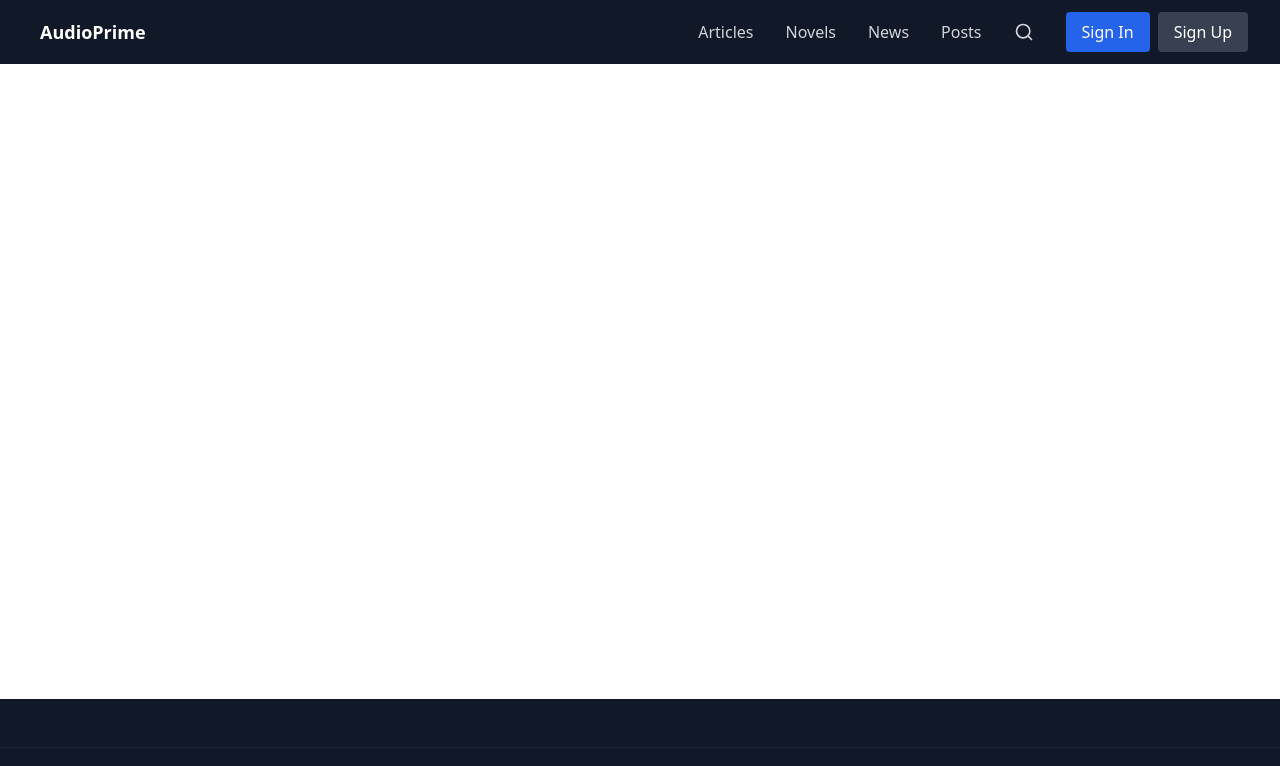
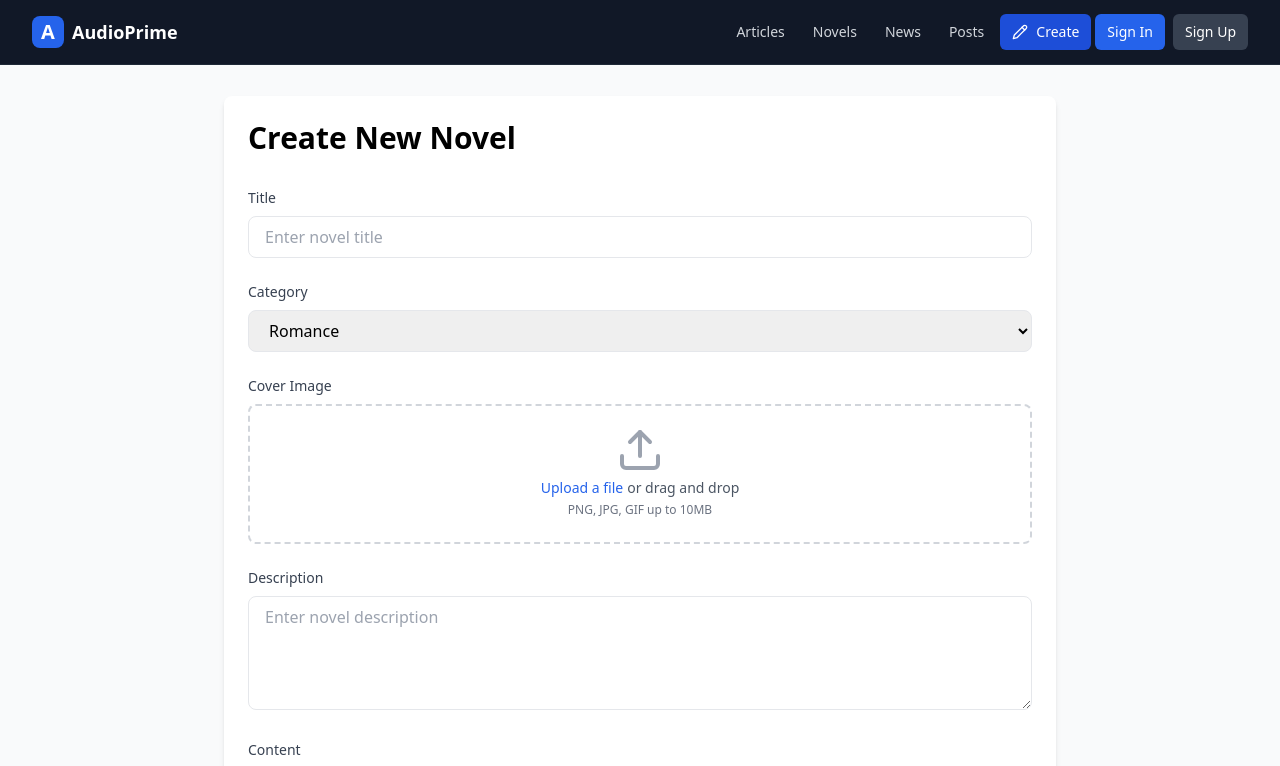
Before and after one commit to KiadtisakTh/Hackathon, a React (Vite) app: page /membership in a window 1280 px wide. Shown: the top 766 px of the page. Built offline with nearby package versions, Linux system fonts and the light colour scheme.

Commit message:
[Fix] เเก้ไข ชื่อ about us เเละ เเก้ไขหน้าappbar

```diff
--- a/src/App.tsx
+++ b/src/App.tsx
@@ -13,6 +13,7 @@ import { News } from './pages/News';
 import { Status } from './pages/Status';
 import { Profile } from './pages/Profile';
 import { Payment } from './pages/Payment';
+import { Membership } from './pages/Membership';
 
 function HomePage() {
   return (
@@ -40,6 +41,7 @@ function App() {
           <Route path="/status" element={<Status />} />
           <Route path="/profile" element={<Profile />} />
           <Route path="/payment" element={<Payment />} />
+          <Route path="/membership" element={<Membership />} />
         </Routes>
       </main>
       <Footer />
--- a/src/components/layout/Navbar.tsx
+++ b/src/components/layout/Navbar.tsx
@@ -1,64 +1,146 @@
 import React, { useState } from 'react';
-import { Link } from 'react-router-dom';
-import { Search, User, ChevronDown } from 'lucide-react';
+import { Link, useLocation } from 'react-router-dom';
+import { Pencil, User, ChevronDown } from 'lucide-react';
 import { useAuth } from '../../contexts/AuthContext';
 
 export function Navbar() {
   const { user, signOut } = useAuth();
   const [isDropdownOpen, setIsDropdownOpen] = useState(false);
+  const location = useLocation();
 
   const toggleDropdown = () => {
     setIsDropdownOpen(!isDropdownOpen);
   };
 
+  const isActive = (path: string) => {
+    return location.pathname === path;
+  };
+
   return (
-    <nav className="fixed top-0 left-0 right-0 bg-gray-900 z-50">
+    <nav className="fixed top-0 left-0 right-0 bg-gray-900 z-50 border-b border-gray-800">
       <div className="max-w-7xl mx-auto px-4 sm:px-6 lg:px-8">
         <div className="flex items-center justify-between h-16">
+          {/* Logo */}
           <div className="flex items-center">
-            <Link to="/" className="flex items-center">
-              <span className="ml-2 text-white font-semibold text-lg">AudioPrime</span>
+            <Link to="/" className="flex items-center space-x-2">
+              <div className="w-8 h-8 bg-blue-600 rounded-lg flex items-center justify-center">
+                <span className="text-white font-bold text-xl">A</span>
+              </div>
+              <span className="text-white font-semibold text-lg">AudioPrime</span>
             </Link>
           </div>
 
-          <div className="flex items-center space-x-8">
-            <Link to="/articles" className="text-gray-300 hover:text-white">Articles</Link>
-            <Link to="/novels" className="text-gray-300 hover:text-white">Novels</Link>
-            <Link to="/news" className="text-gray-300 hover:text-white">News</Link>
-            <Link to="/status" className="text-gray-300 hover:text-white">Posts</Link>
-            <Search className="h-5 w-5 text-gray-300 hover:text-white cursor-pointer" />
+          {/* Navigation Links */}
+          <div className="flex items-center space-x-1">
+            <Link
+              to="/articles"
+              className={`px-3 py-2 rounded-md text-sm font-medium transition-colors ${
+                isActive('/articles')
+                  ? 'bg-gray-800 text-white'
+                  : 'text-gray-300 hover:bg-gray-800 hover:text-white'
+              }`}
+            >
+              Articles
+            </Link>
+            <Link
+              to="/novels"
+              className={`px-3 py-2 rounded-md text-sm font-medium transition-colors ${
+                isActive('/novels')
+                  ? 'bg-gray-800 text-white'
+                  : 'text-gray-300 hover:bg-gray-800 hover:text-white'
+              }`}
+            >
+              Novels
+            </Link>
+            <Link
+              to="/news"
+              className={`px-3 py-2 rounded-md text-sm font-medium transition-colors ${
+                isActive('/news')
+                  ? 'bg-gray-800 text-white'
+                  : 'text-gray-300 hover:bg-gray-800 hover:text-white'
+              }`}
+            >
+              News
+            </Link>
+            <Link
+              to="/status"
+              className={`px-3 py-2 rounded-md text-sm font-medium transition-colors ${
+                isActive('/status')
+                  ? 'bg-gray-800 text-white'
+                  : 'text-gray-300 hover:bg-gray-800 hover:text-white'
+              }`}
+            >
+              Posts
+            </Link>
+
+            {/* Create Button */}
+            <Link
+              to="/membership"
+              className={`ml-2 flex items-center px-3 py-2 rounded-md text-sm font-medium transition-colors ${
+                isActive('/membership')
+                  ? 'bg-blue-700 text-white'
+                  : 'bg-blue-600 text-white hover:bg-blue-700'
+              }`}
+            >
+              <Pencil className="h-4 w-4 mr-2" />
+              Create
+            </Link>
+
+            {/* User Menu */}
             {user ? (
-              <div className="relative">
+              <div className="relative ml-2">
                 <button
                   onClick={toggleDropdown}
-                  className="flex items-center text-gray-300 hover:text-white focus:outline-none"
+                  className="flex items-center px-3 py-2 rounded-md text-sm font-medium text-gray-300 hover:bg-gray-800 hover:text-white focus:outline-none"
                 >
-                  <User className="h-5 w-5 mr-1" />
-                  <ChevronDown className="h-4 w-4" />
+                  <div className="w-8 h-8 bg-gray-700 rounded-full flex items-center justify-center">
+                    <User className="h-5 w-5" />
+                  </div>
+                  <ChevronDown className="h-4 w-4 ml-2" />
                 </button>
                 {isDropdownOpen && (
-                  <div className="absolute right-0 mt-2 w-48 bg-white rounded-md shadow-lg z-10">
-                    <Link to="/profile" className="block px-4 py-2 text-gray-800 hover:bg-gray-100">
+                  <div className="absolute right-0 mt-2 w-48 bg-white rounded-md shadow-lg z-10 py-1">
+                    <Link
+                      to="/profile"
+                      className="block px-4 py-2 text-sm text-gray-700 hover:bg-gray-100"
+                    >
                       View Profile
                     </Link>
-                    <Link to="/payment" className="block px-4 py-2 text-gray-800 hover:bg-gray-100">
+                    <Link
+                      to="/payment"
+                      className="block px-4 py-2 text-sm text-gray-700 hover:bg-gray-100"
+                    >
                       Manage Payment
                     </Link>
-                    <Link to="/settings" className="block px-4 py-2 text-gray-800 hover:bg-gray-100">
+                    <Link
+                      to="/settings"
+                      className="block px-4 py-2 text-sm text-gray-700 hover:bg-gray-100"
+                    >
                       Settings
                     </Link>
-                    <button onClick={signOut} className="block px-4 py-2 text-gray-800 hover:bg-gray-100 text-left w-full">
-                      Sign Out
-                    </button>
+                    <div className="border-t border-gray-100">
+                      <button
+                        onClick={signOut}
+                        className="block w-full text-left px-4 py-2 text-sm text-gray-700 hover:bg-gray-100"
+                      >
+                        Sign Out
+                      </button>
+                    </div>
                   </div>
                 )}
               </div>
             ) : (
-              <div className="flex items-center space-x-2">
-                <Link to="/login" className="bg-blue-600 hover:bg-blue-700 text-white px-4 py-2 rounded transition-colors">
+              <div className="flex items-center ml-2 space-x-2">
+                <Link
+                  to="/login"
+                  className="px-3 py-2 rounded-md text-sm font-medium bg-blue-600 text-white hover:bg-blue-700 transition-colors"
+                >
                   Sign In
                 </Link>
-                <Link to="/register" className="bg-gray-700 hover:bg-gray-800 text-white px-4 py-2 rounded transition-colors">
+                <Link
+                  to="/register"
+                  className="px-3 py-2 rounded-md text-sm font-medium bg-gray-700 text-white hover:bg-gray-800 transition-colors"
+                >
                   Sign Up
                 </Link>
               </div>
--- /dev/null
+++ b/src/pages/Membership.tsx
@@ -0,0 +1,143 @@
+import React, { useState } from 'react';
+import { Pencil, Upload, Plus } from 'lucide-react';
+import { supabase } from '../lib/supabase';
+
+export function Membership() {
+  const [novelData, setNovelData] = useState({
+    title: '',
+    description: '',
+    category: 'Romance',
+    coverImage: null as File | null,
+    content: ''
+  });
+
+  const categories = [
+    'Romance',
+    'Fantasy',
+    'Mystery',
+    'Science Fiction',
+    'Adventure',
+    'Drama'
+  ];
+
+  const handleSubmit = async (e: React.FormEvent) => {
+    e.preventDefault();
+    // Here you would implement the novel creation logic with Supabase
+    console.log('Novel data:', novelData);
+  };
+
+  const handleImageChange = (e: React.ChangeEvent<HTMLInputElement>) => {
+    if (e.target.files && e.target.files[0]) {
+      setNovelData(prev => ({ ...prev, coverImage: e.target.files![0] }));
+    }
+  };
+
+  return (
+    <div className="min-h-screen bg-gray-50 pt-24">
+      <div className="max-w-4xl mx-auto px-4 sm:px-6 lg:px-8">
+        <div className="bg-white rounded-lg shadow-md p-6">
+          <h1 className="text-3xl font-bold mb-8">Create New Novel</h1>
+
+          <form onSubmit={handleSubmit} className="space-y-6">
+            {/* Title */}
+            <div>
+              <label className="block text-sm font-medium text-gray-700 mb-2">
+                Title
+              </label>
+              <input
+                type="text"
+                value={novelData.title}
+                onChange={(e) => setNovelData(prev => ({ ...prev, title: e.target.value }))}
+                className="w-full px-4 py-2 border rounded-lg focus:ring-2 focus:ring-blue-500"
+                placeholder="Enter novel title"
+              />
+            </div>
+
+            {/* Category */}
+            <div>
+              <label className="block text-sm font-medium text-gray-700 mb-2">
+                Category
+              </label>
+              <select
+                value={novelData.category}
+                onChange={(e) => setNovelData(prev => ({ ...prev, category: e.target.value }))}
+                className="w-full px-4 py-2 border rounded-lg focus:ring-2 focus:ring-blue-500"
+              >
+                {categories.map((category) => (
+                  <option key={category} value={category}>
+                    {category}
+                  </option>
+                ))}
+              </select>
+            </div>
+
+            {/* Cover Image Upload */}
+            <div>
+              <label className="block text-sm font-medium text-gray-700 mb-2">
+                Cover Image
+              </label>
+              <div className="mt-1 flex justify-center px-6 pt-5 pb-6 border-2 border-gray-300 border-dashed rounded-lg">
+                <div className="space-y-1 text-center">
+                  <Upload className="mx-auto h-12 w-12 text-gray-400" />
+                  <div className="flex text-sm text-gray-600">
+                    <label className="relative cursor-pointer bg-white rounded-md font-medium text-blue-600 hover:text-blue-500">
+                      <span>Upload a file</span>
+                      <input
+                        type="file"
+                        className="sr-only"
+                        accept="image/*"
+                        onChange={handleImageChange}
+                      />
+                    </label>
+                    <p className="pl-1">or drag and drop</p>
+                  </div>
+                  <p className="text-xs text-gray-500">
+                    PNG, JPG, GIF up to 10MB
+                  </p>
+                </div>
+              </div>
+            </div>
+
+            {/* Description */}
+            <div>
+              <label className="block text-sm font-medium text-gray-700 mb-2">
+                Description
+              </label>
+              <textarea
+                value={novelData.description}
+                onChange={(e) => setNovelData(prev => ({ ...prev, description: e.target.value }))}
+                rows={4}
+                className="w-full px-4 py-2 border rounded-lg focus:ring-2 focus:ring-blue-500"
+                placeholder="Enter novel description"
+              />
+            </div>
+
+            {/* Content */}
+            <div>
+              <label className="block text-sm font-medium text-gray-700 mb-2">
+                Content
+              </label>
+              <textarea
+                value={novelData.content}
+                onChange={(e) => setNovelData(prev => ({ ...prev, content: e.target.value }))}
+                rows={10}
+                className="w-full px-4 py-2 border rounded-lg focus:ring-2 focus:ring-blue-500"
+                placeholder="Write your novel content here..."
+              />
+            </div>
+
+            {/* Submit Button */}
+            <div className="flex justify-end">
+              <button
+                type="submit"
+                className="bg-blue-600 text-white px-6 py-2 rounded-lg hover:bg-blue-700 transition-colors"
+              >
+                Create Novel
+              </button>
+            </div>
+          </form>
+        </div>
+      </div>
+    </div>
+  );
+}
```
Also changed, not shown: src/components/home/Hero.tsx (+4 -4 lines).
